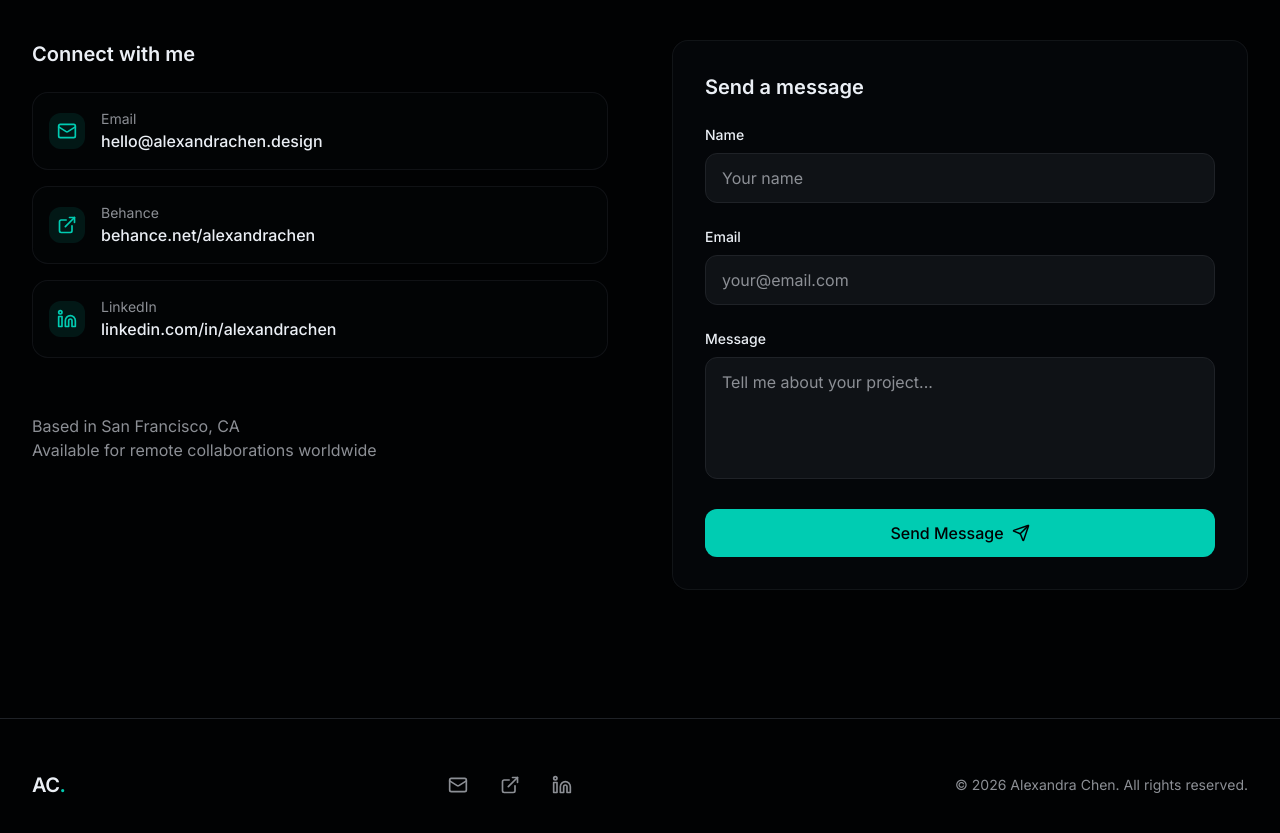
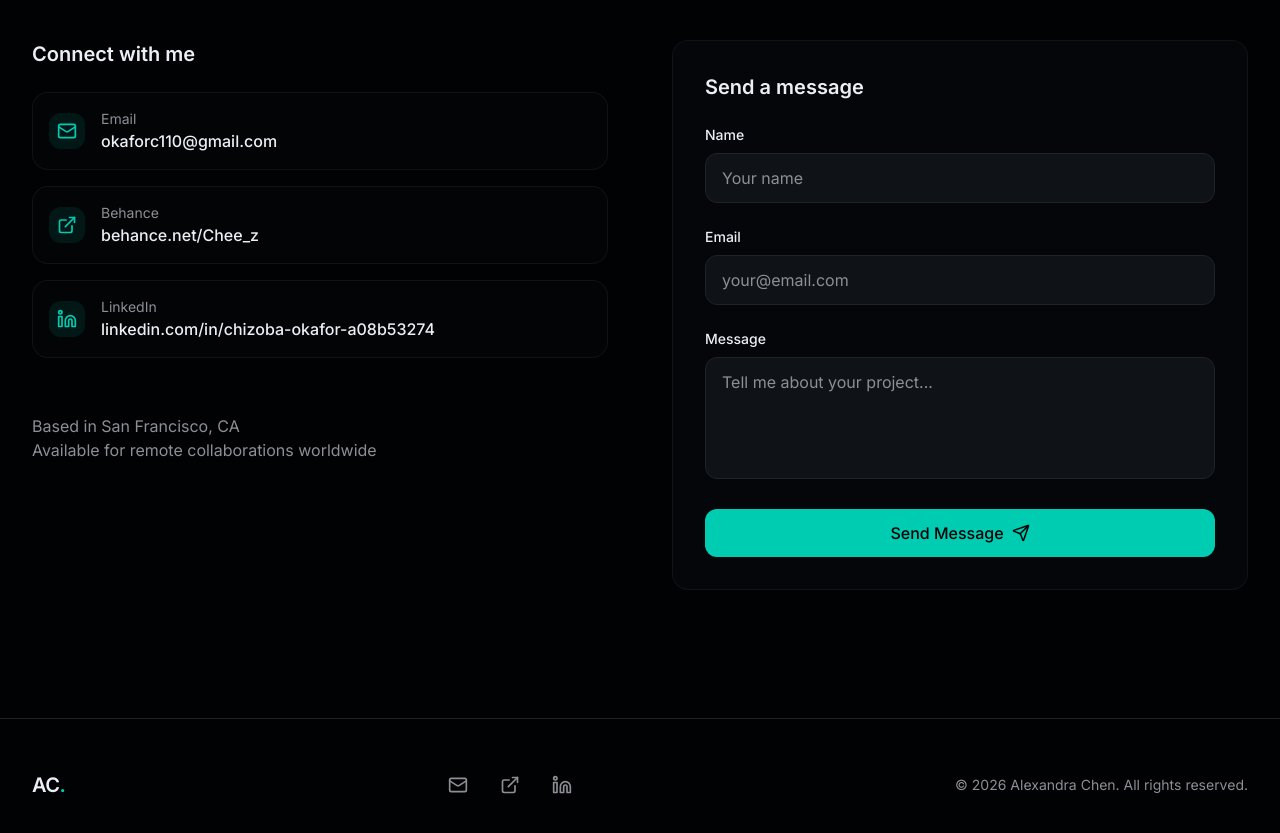
Before and after one commit to prasanjit-dey-ux/cheez-visual-designer, a Next.js app: page / in a window 1280 px wide. Shown: the part 5780-6613 px from the top of the page. Built offline with nearby package versions, Linux system fonts and the light colour scheme; a web font is replaced by a local one.

Commit message:
feat: update contact info with new email and social links

```diff
--- a/components/contact-section.tsx
+++ b/components/contact-section.tsx
@@ -28,20 +28,20 @@ export function ContactSection() {
   const contactLinks = [
     {
       name: "Email",
-      value: "hello@alexandrachen.design",
-      href: "mailto:hello@alexandrachen.design",
+      value: "okaforc110@gmail.com",
+      href: "mailto:okaforc110@gmail.com",
       icon: Mail,
     },
     {
       name: "Behance",
-      value: "behance.net/alexandrachen",
-      href: "https://behance.net",
+      value: "behance.net/Chee_z",
+      href: "https://www.behance.net/Chee_z",
       icon: ExternalLink,
     },
     {
       name: "LinkedIn",
-      value: "linkedin.com/in/alexandrachen",
-      href: "https://linkedin.com",
+      value: "linkedin.com/in/chizoba-okafor-a08b53274",
+      href: "www.linkedin.com/in/chizoba-okafor-a08b53274",
       icon: Linkedin,
     },
   ]
```
